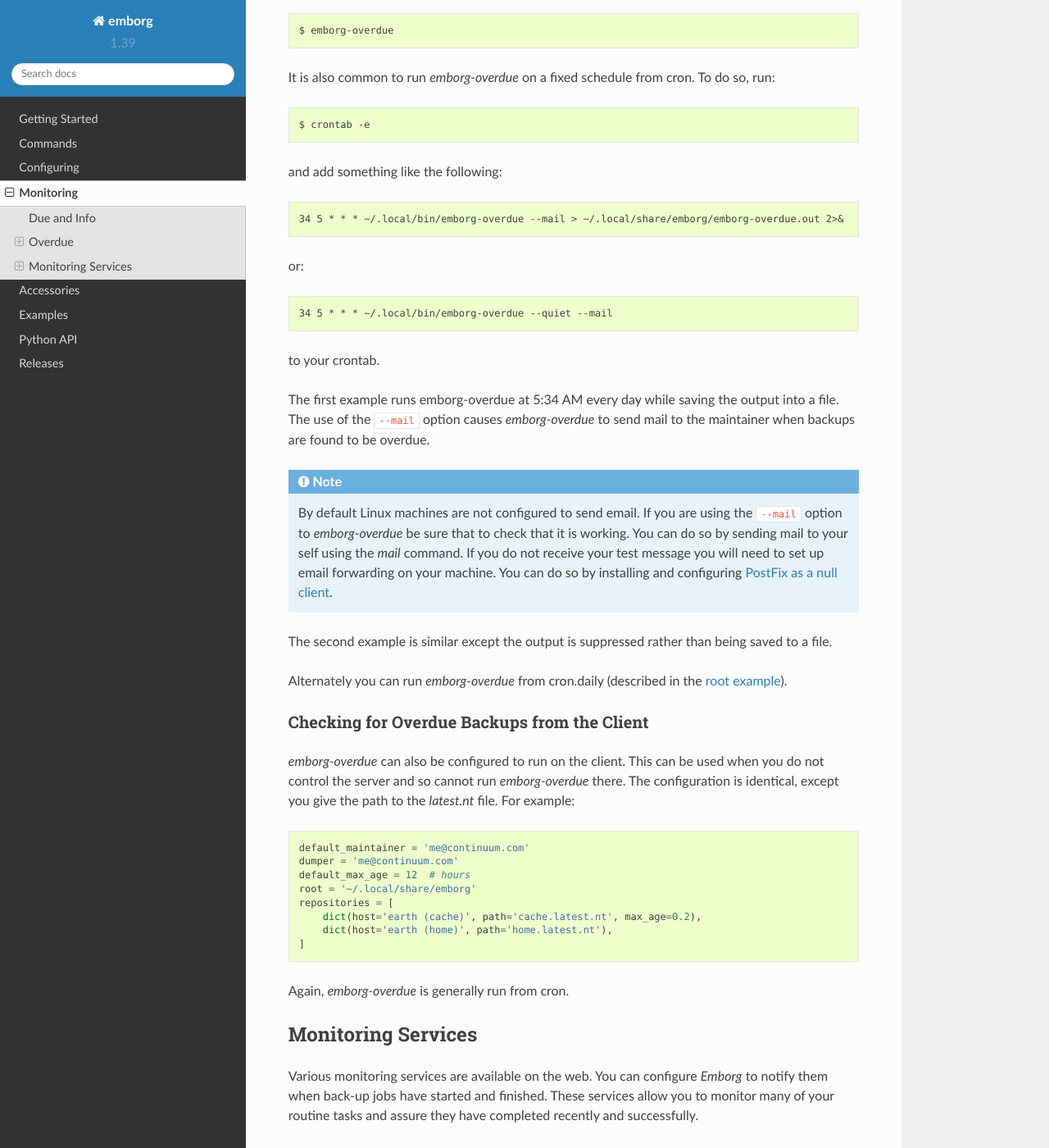
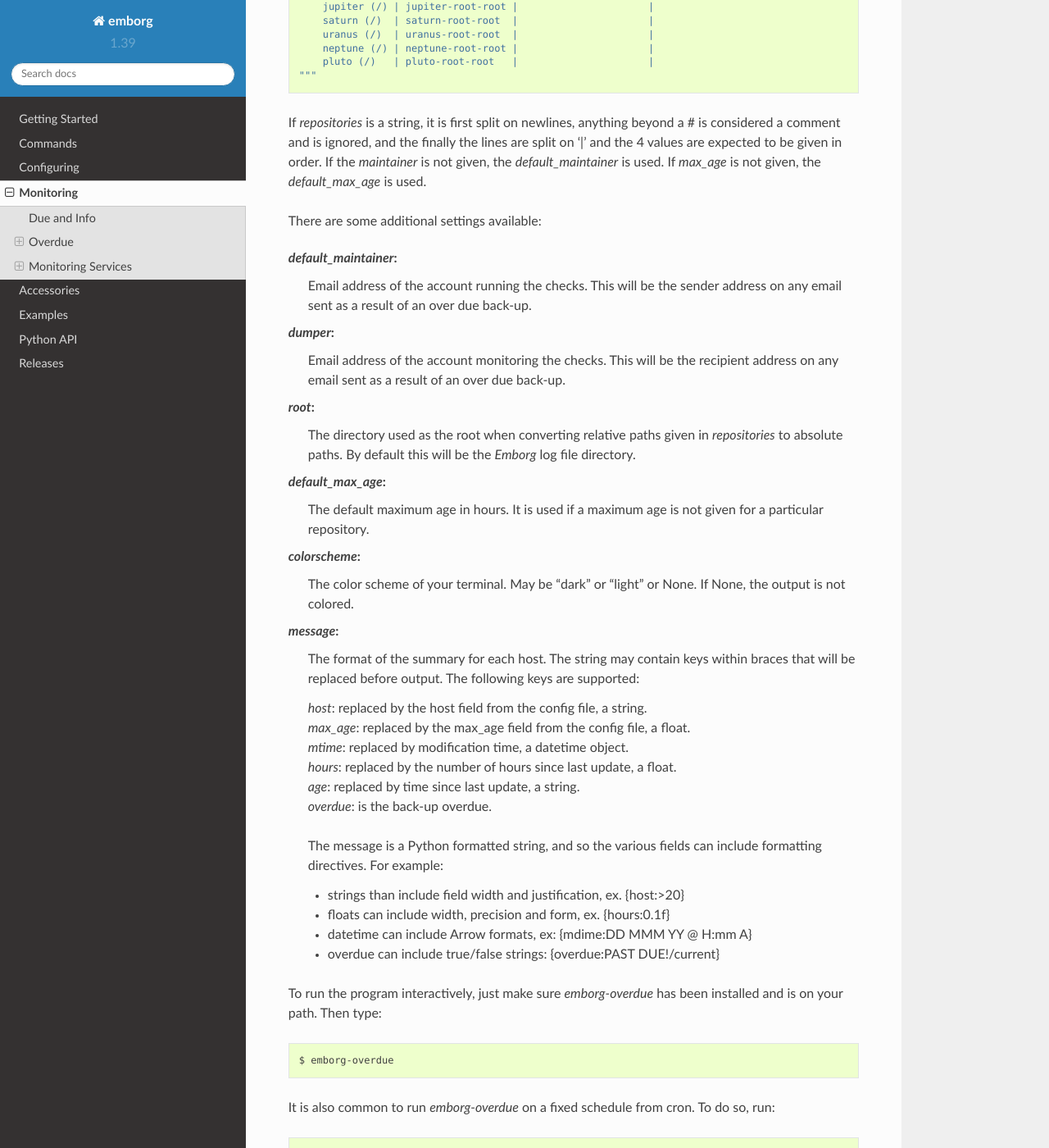
Before and after one commit to KenKundert/emborg, a Sphinx documentation site: the page built from doc/monitoring.rst, in a window 1280 px wide and 1400 px high, scrolled down 1689 px. Shown: the whole window at 82% size. Built offline with Sphinx 7.4.7 and the Read the Docs theme 2.0.0, drawn with Linux system fonts in a browser that asks for light colours; some of the changed text lies outside the part shown.

Commit message:
enhance emborg-overdue

```diff
--- a/doc/installing.rst
+++ b/doc/installing.rst
@@ -65,7 +65,7 @@
 repositories for redundancy or if you want to use different rules for different
 sets of files. Regardless, you use a separate configuration for each set up,
 plus there is a common configuration file shared by all setups. You are free to
-place most settings in either file, which ever is most convenient.  All the
+place most settings in either file, whichever is most convenient.  All the
 configuration files are placed in ~/.config/emborg. If you run *Emborg* without
 creating your configuration files, *Emborg* will create some starter files for
 you.  A configuration is specified using Python, thus the content of these files
--- a/doc/monitoring.rst
+++ b/doc/monitoring.rst
@@ -47,6 +47,8 @@
     dumper = 'dumper@continuum.com'
     default_max_age = 12  # hours
     root = '/mnt/borg-backups/repositories'
+    colorscheme = 'dark'
+    status_message = "{host}: {age} ago{overdue: — PAST DUE}"
     repositories = [
         dict(host='mercury (/)', path='mercury-root-root'),
         dict(host='venus (/)', path='venus-root-root'),
@@ -60,15 +62,25 @@
     ]
 
 The dictionaries in *repositories* can contain the following fields: *host*,
-*path*, *maintainer*, *max_age*. *host* is an arbitrary string that is used as
-description of the repository.  It is included in the email that is sent when
-problems occur to identify the backup and so should be unique.  It is a good
-idea for it to contain both the host name and the source directory being backed
-up.  *path* is either the archive name or a full absolute path to the archive.
-If *path* is an absolute path, it is used, otherwise it is added to the end of
-*root*.  *maintainer* is an email address, an email is sent to this address if
-there is an issue.  *max_age* is the number of hours that may pass before an
-archive is considered overdue.
+*path*, *maintainer*, *max_age*.
+
+*host*:
+    An arbitrary string that is used as description of the repository.  It is
+    included in the email that is sent when problems occur to identify the
+    backup and so should be unique.  It is a good idea for it to contain both
+    the host name and the source directory being backed up.
+*path*:
+    Is either the archive name or a full absolute path to the archive.  The
+    modification time of the target of this path is used as the time of the last
+    backup.  If *path* is an absolute path, it is used, otherwise it is added to
+    the end of *root*.
+*maintainer*:
+    An email address, an email is sent to this address if there is an issue.
+    *max_age* is the number of hours that may pass before an archive is
+    considered overdue.
+*max_age*:
+    The maximum age in hours.  If the back-up occurred more than this many hours
+    in the past it is considered over due.
 
 *repositories* can also be specified as multi-line string:
 
@@ -93,6 +105,44 @@
 is not given, the *default_maintainer* is used. If *max_age* is not given, the
 *default_max_age* is used.
 
+There are some additional settings available:
+
+*default_maintainer*:
+    Email address of the account running the checks.  This will be the sender
+    address on any email sent as a result of an over due back-up.
+*dumper*:
+    Email address of the account monitoring the checks.  This will be the
+    recipient address on any email sent as a result of an over due back-up.
+*root*:
+    The directory used as the root when converting relative paths given in
+    *repositories* to absolute paths.  By default this will be the *Emborg* log
+    file directory.
+*default_max_age*:
+    The default maximum age in hours.  It is used if a maximum age is not given
+    for a particular repository.
+*colorscheme*:
+    The color scheme of your terminal.  May be "dark" or "light" or None.  If
+    None, the output is not colored.
+*message*:
+    The format of the summary for each host.  The string may contain keys within
+    braces that will be replaced before output.  The following keys are
+    supported:
+
+    | *host*: replaced by the host field from the config file, a string.
+    | *max_age*: replaced by the max_age field from the config file, a float.
+    | *mtime*: replaced by modification time, a datetime object.
+    | *hours*: replaced by the number of hours since last update, a float.
+    | *age*: replaced by time since last update, a string.
+    | *overdue*: is the back-up overdue.
+
+    The message is a Python formatted string, and so the various fields can include
+    formatting directives.  For example:
+
+    - strings than include field width and justification, ex. {host:>20}
+    - floats can include width, precision and form, ex. {hours:0.1f}
+    - datetime can include Arrow formats, ex: {mdime:DD MMM YY @ H:mm A}
+    - overdue can include true/false strings: {overdue:PAST DUE!/current}
+
 To run the program interactively, just make sure *emborg-overdue* has been
 installed and is on your path. Then type:
 
@@ -111,35 +161,36 @@
 
 .. code-block:: text
 
-    34 5 * * * ~/.local/bin/emborg-overdue --mail > ~/.local/share/emborg/emborg-overdue.out 2>&
+    34 5 * * * ~/.local/bin/emborg-overdue --quiet --mail
 
 or:
 
 .. code-block:: text
 
-    34 5 * * * ~/.local/bin/emborg-overdue --quiet --mail
+    34 5 * * * ~/.local/bin/emborg-overdue --quiet --notify
 
 to your crontab.
 
-The first example runs emborg-overdue at 5:34 AM every day while saving the
-output into a file.  The use of the ``--mail`` option causes *emborg-overdue* to
-send mail to the maintainer when backups are found to be overdue.
+The first example runs emborg-overdue at 5:34 AM every day.  The use of the
+``--mail`` option causes *emborg-overdue* to send mail to the maintainer when
+backups are found to be overdue.
 
 .. note::
 
     By default Linux machines are not configured to send email.  If you are
     using the ``--mail`` option to *emborg-overdue* be sure that to check that
     it is working.  You can do so by sending mail to your self using the *mail*
-    command.  If you do not receive your test message you will need to set up
-    email forwarding on your machine.  You can do so by installing and
+    or *mailx* command.  If you do not receive your test message you will need
+    to set up email forwarding on your machine.  You can do so by installing and
     configuring `PostFix as a null client
     <http://www.postfix.org/STANDARD_CONFIGURATION_README.html#null_client>`_.
 
-The second example is similar except the output is suppressed rather than being
-saved to a file.
+The second example uses ``--notify``, which sends a notification if a back-up is
+overdue and there is not access to the tty (your terminal).
 
 Alternately you can run *emborg-overdue* from cron.daily (described in the
 :ref:`root example <root example>`).
+
 
 
 .. _client_overdue:
--- a/doc/releases.rst
+++ b/doc/releases.rst
@@ -6,10 +6,12 @@
 | Version: 1.39
 | Released: 2024-04-29
 
+- Enhance :ref:`emborg-overdue <emborg-overdue>` command.
+
 
 1.39 (2024-04-29)
 -----------------
-- Add date of last check to output of info command.
+- Add date of last check to output of :ref:`info <info>` command.
 - Added :ref:`cmd_name` setting.
 - Miscellaneous refinements.
 
--- a/pyproject.toml
+++ b/pyproject.toml
@@ -23,7 +23,8 @@
     "arrow>=0.15",
     # "avendesora",  # optional
     "docopt",
-    "inform>=1.28",
+    # inform>=1.30  # — required for new version of emborg-overdue
+        "inform>=1.29.1",
     "nestedtext",
     "quantiphy",
     "requests",
```
Also changed, not shown: 5 other files.
